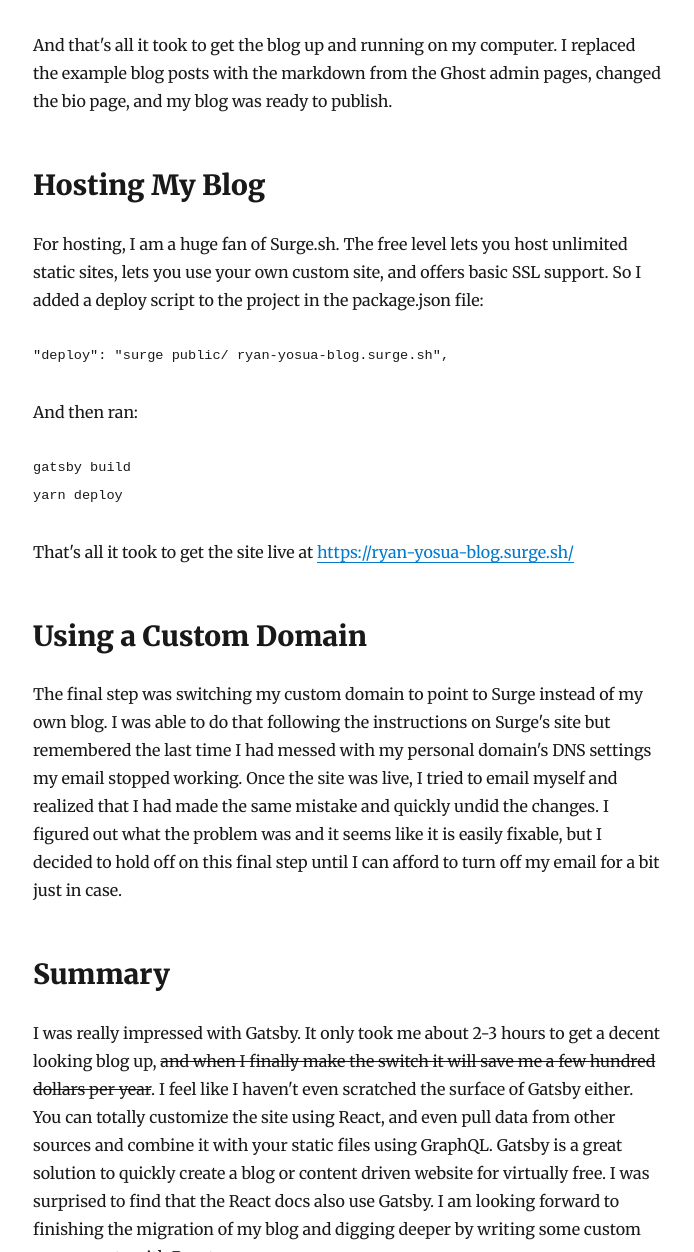
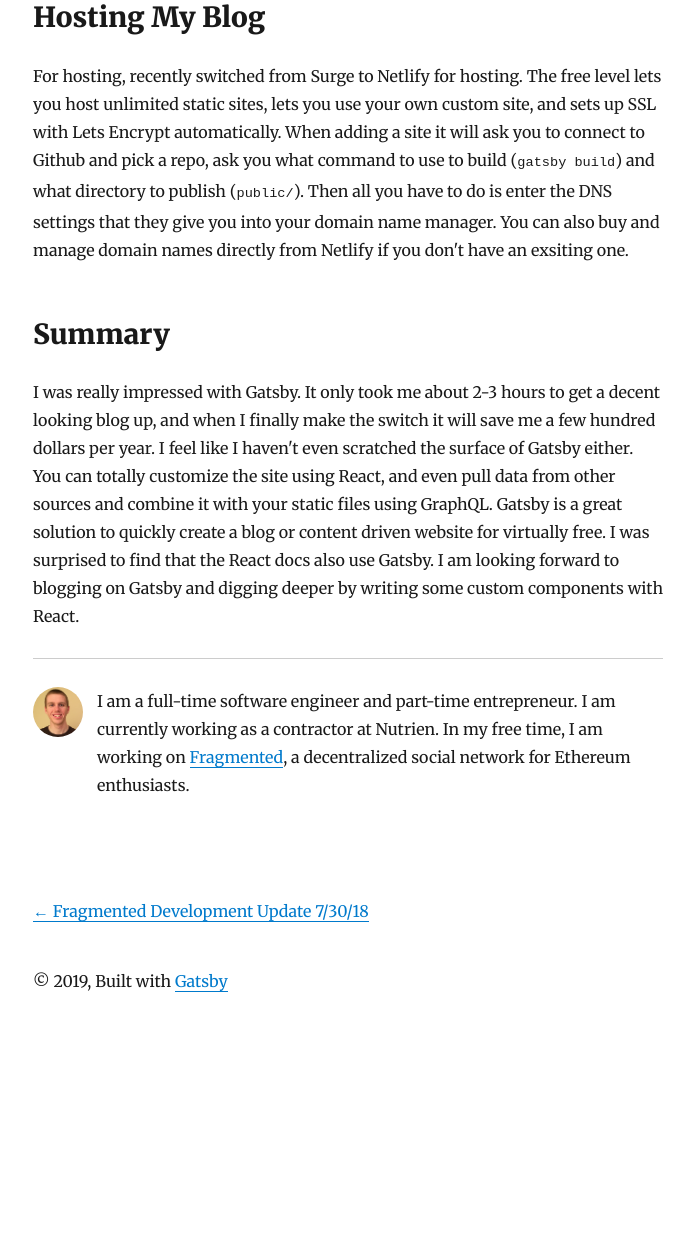
Before and after one commit to ryosua/blog, a Gatsby site: page /how-to-create-a-blog-with-gatsby/ in a window 1280 px wide. Shown: the part 1548-2800 px from the top of the page, without its empty margins (292-986 px from the left). After the commit the page ends 2585 px from the top, so only its background shows below. Built offline with nearby package versions, Linux system fonts and the light colour scheme; Gatsby itself is replaced by a stand-in of ours; some packages are replaced by stand-ins of ours.

Commit message:
Updated content now that I switched from Surge to Netlify.

````diff
--- a/content/blog/how-to-create-a-blog-with-gatsby/index.md
+++ b/content/blog/how-to-create-a-blog-with-gatsby/index.md
@@ -8,8 +8,6 @@
 When I first created this blog I used a platform called Ghost and chose to host it on the official Ghost hosting service. I chose Ghost because it was open source, written in JavaScript, I liked the design of the templates, and you could write your blog posts in markdown. I originally planned to use a cheaper hosting solution than the official one or to try hosting it using a Raspberry Pi, but I decided to save myself the time and payed for the hosting service.
 
 Overall I have been pretty happy with Ghost, but as this blog is more of a hobby and not generating any real income, paying over \$300 dollars a year seemed like too much.
-
-_Edit (3/3/19): I finally got around to cutting over the DNS settings to make the switch, and I realized that Surge Pro is needed for SSL on a custom domain. Since that costs \$30 / month, there ended being no real cost-benefit switching from Ghost to Gatsby. I am still going to switch to Gatsby for the ability to easily customize the site._
 
 Recently I have heard about [GatsbyJS](https://www.gatsbyjs.org/) which is a static CMS that uses JavaScript, React, GraphQL, and Markdown to generate websites and blogs. I wanted to try it out knowing that hosting a static site is super easy and essentially free other than the cost of a domain name.
 
@@ -33,25 +31,8 @@
 
 ## Hosting My Blog
 
-For hosting, I am a huge fan of Surge.sh. The free level lets you host unlimited static sites, lets you use your own custom site, and offers basic SSL support. So I added a deploy script to the project in the package.json file:
-
-```
-"deploy": "surge public/ ryan-yosua-blog.surge.sh",
-```
-
-And then ran:
-
-```
-gatsby build
-yarn deploy
-```
-
-That's all it took to get the site live at https://ryan-yosua-blog.surge.sh/
-
-## Using a Custom Domain
-
-The final step was switching my custom domain to point to Surge instead of my own blog. I was able to do that following the instructions on Surge's site but remembered the last time I had messed with my personal domain's DNS settings my email stopped working. Once the site was live, I tried to email myself and realized that I had made the same mistake and quickly undid the changes. I figured out what the problem was and it seems like it is easily fixable, but I decided to hold off on this final step until I can afford to turn off my email for a bit just in case.
+For hosting, recently switched from Surge to Netlify for hosting. The free level lets you host unlimited static sites, lets you use your own custom site, and sets up SSL with Lets Encrypt automatically. When adding a site it will ask you to connect to Github and pick a repo, ask you what command to use to build (`gatsby build`) and what directory to publish (`public/`). Then all you have to do is enter the DNS settings that they give you into your domain name manager. You can also buy and manage domain names directly from Netlify if you don't have an exsiting one.
 
 ## Summary
 
-I was really impressed with Gatsby. It only took me about 2-3 hours to get a decent looking blog up, ~~and when I finally make the switch it will save me a few hundred dollars per year~~. I feel like I haven't even scratched the surface of Gatsby either. You can totally customize the site using React, and even pull data from other sources and combine it with your static files using GraphQL. Gatsby is a great solution to quickly create a blog or content driven website for virtually free. I was surprised to find that the React docs also use Gatsby. I am looking forward to finishing the migration of my blog and digging deeper by writing some custom components with React.
+I was really impressed with Gatsby. It only took me about 2-3 hours to get a decent looking blog up, and when I finally make the switch it will save me a few hundred dollars per year. I feel like I haven't even scratched the surface of Gatsby either. You can totally customize the site using React, and even pull data from other sources and combine it with your static files using GraphQL. Gatsby is a great solution to quickly create a blog or content driven website for virtually free. I was surprised to find that the React docs also use Gatsby. I am looking forward to blogging on Gatsby and digging deeper by writing some custom components with React.
````
